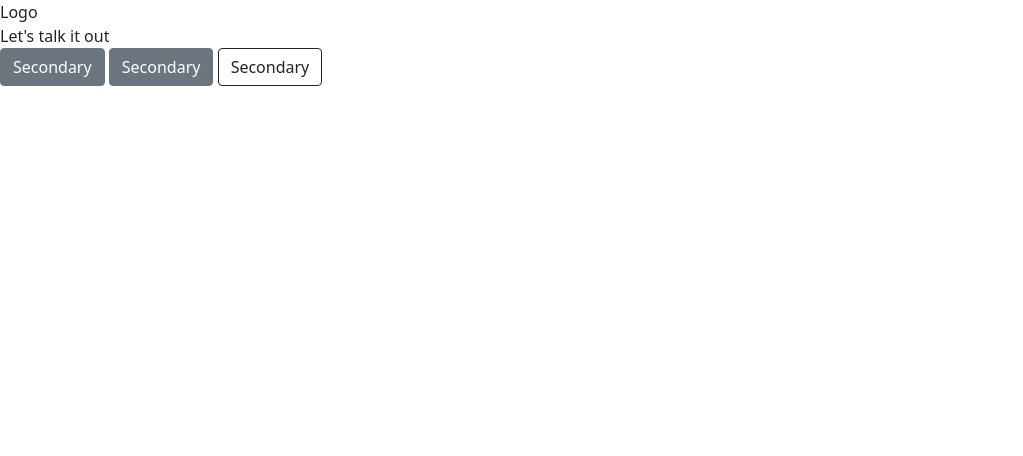
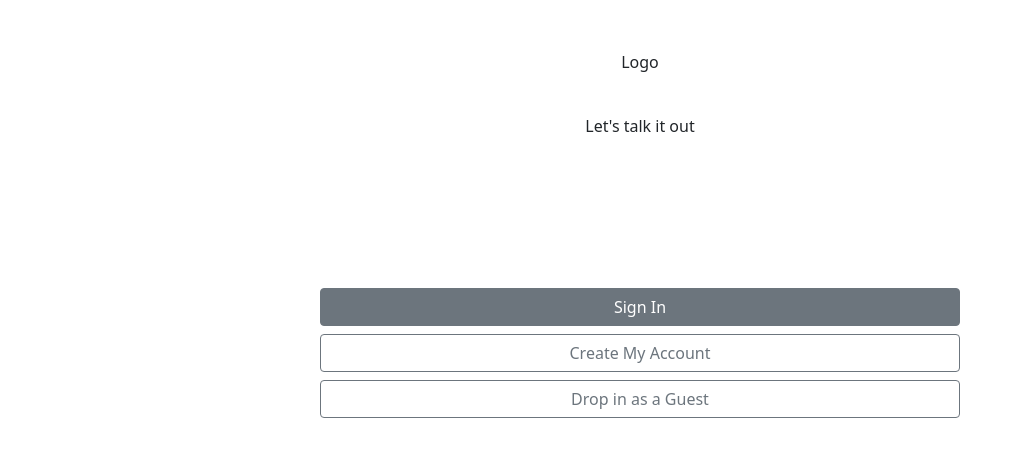
Before and after one commit to jason-rivera/disconvo-debate-app, a website: page index.html in a window 1280 px wide. Shown: the whole page, without its empty margins (0-1023 px from the left). Drawn offline with nearby package versions, Linux system fonts and the light colour scheme.

Commit message:
create registration.html

```diff
--- a/index.html
+++ b/index.html
@@ -5,13 +5,16 @@
     <meta name="viewport" content="width=device-width, initial-scale=1.0">
     <title>Disagreeing App</title>
     <link href="https://cdn.jsdelivr.net/npm/bootstrap@5.0.0-beta1/dist/css/bootstrap.min.css" rel="stylesheet" integrity="sha384-giJF6kkoqNQ00vy+HMDP7azOuL0xtbfIcaT9wjKHr8RbDVddVHyTfAAsrekwKmP1" crossorigin="anonymous">
+    <link rel="stylesheet" href="./styles/index.css">
   </head>
   <body>
     <div class="logo">Logo</div>
     <div id="sub-header">Let's talk it out</div>
-    <button type="button" class="btn btn-secondary">Secondary</button>
-    <button type="button" class="btn btn-secondary">Secondary</button>
-    <button type="button" class="btn btn-outline-dark">Secondary</button>
 
+    <div class="d-grid gap-2 col-6 mx-auto">
+      <button id="sign-in-button" class="btn btn-secondary" type="button">Sign In</button>
+      <button class="btn btn-outline-secondary" type="button">Create My Account</button>
+      <button class="btn btn-outline-secondary" type="button">Drop in as a Guest</button>
+    </div>
   </body>
 </html>
--- a/styles/index.css
+++ b/styles/index.css
@@ -1,4 +1,13 @@
-body {
-  display: flex;
+.logo {
+  text-align: center;
+  padding-top: 50px;
+}
 
+#sub-header {
+  text-align: center;
+  padding-top: 40px;
 }
+
+#sign-in-button {
+  margin-top: 150px;
+}
```
Also changed, not shown: registration.html (added).
